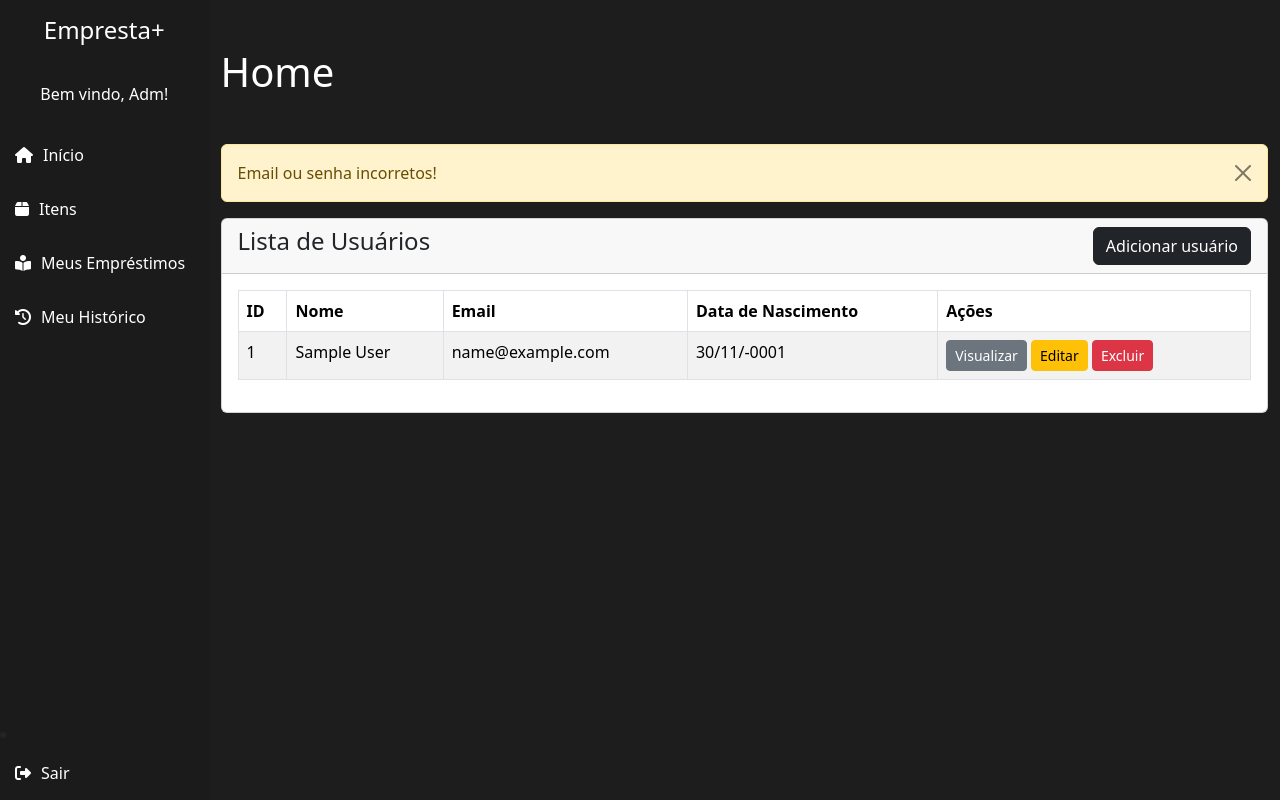
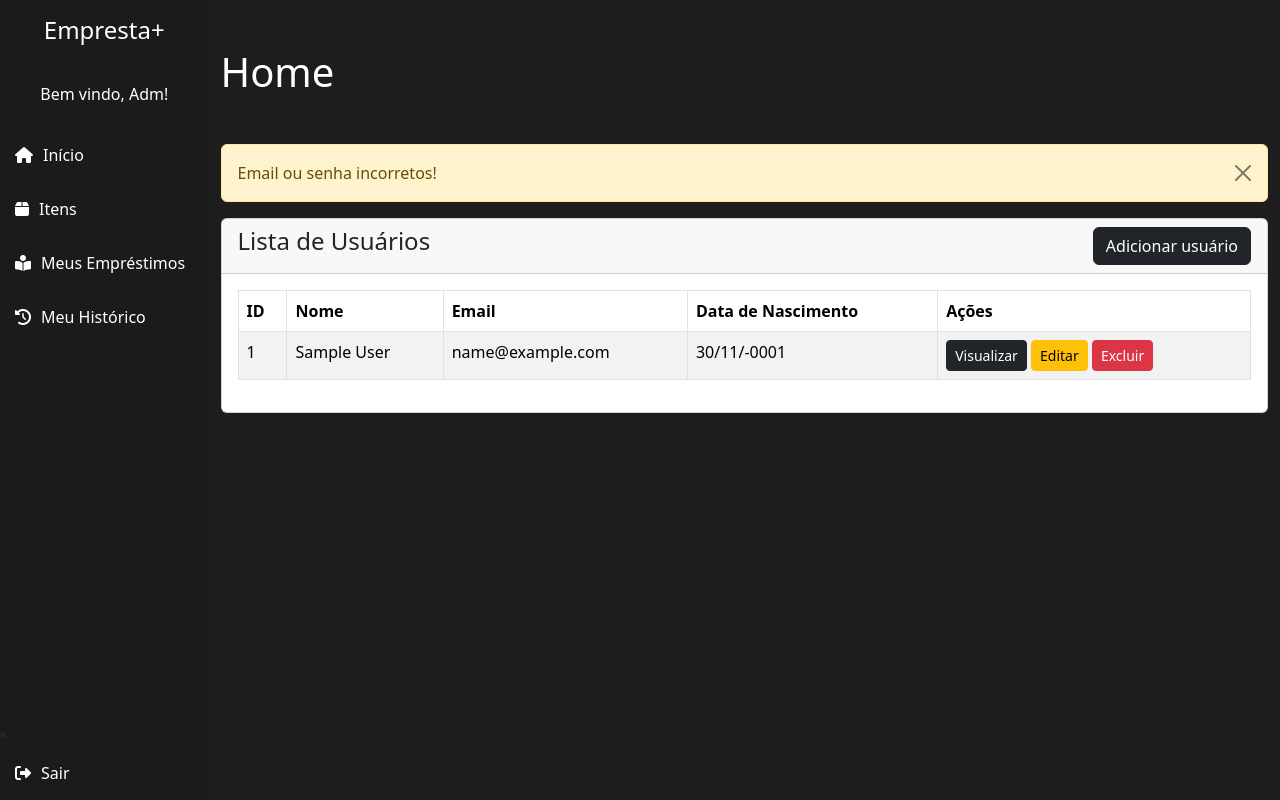
Before and after one commit to BuzoisGu/CRU-Emprestimo-Itens, a PHP site: page /index.php in a window 1280 px wide. Run offline with PHP 8.4, Linux system fonts and the light colour scheme; the visitor is signed in with stand-in values (Sample User, id 1).

Commit message:
style: arrumando cor botoes

```diff
--- a/public/index.php
+++ b/public/index.php
@@ -55,7 +55,7 @@
                   <td><?= $usuario['nome'] ?></td>
                   <td><?= $usuario['email'] ?></td>
                   <td><?=date('d/m/Y', strtotime($usuario['data_nascimento'])) ?></td>
-                  <td><a href="adm/usuario_view.php?id=<?=$usuario['id']?>" class="btn btn-secondary btn-sm">Visualizar</a>
+                  <td><a href="adm/usuario_view.php?id=<?=$usuario['id']?>" class="btn btn-dark btn-sm">Visualizar</a>
                     <a href="includes/atualizar_user.php?id=<?= $usuario['id'] ?>" class="btn btn-sm btn-warning">Editar</a>
 
                     <form action="<?= BASE_URL ?>public/user/delete.php" method="POST" class="d-inline">
```
Also changed, not shown: public/item/itens.php (+8 -7 lines).
